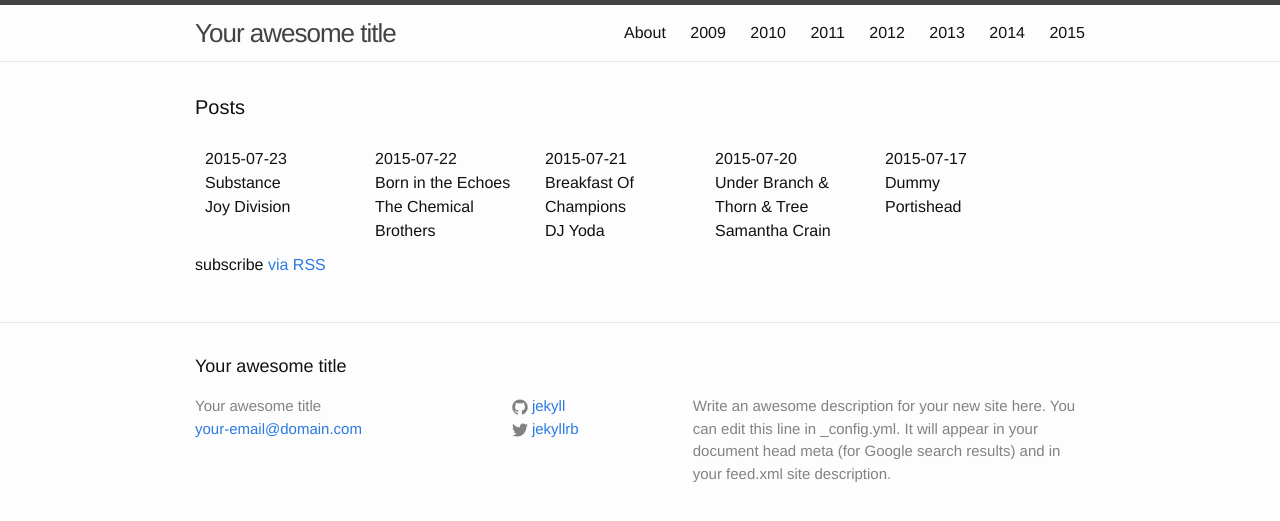
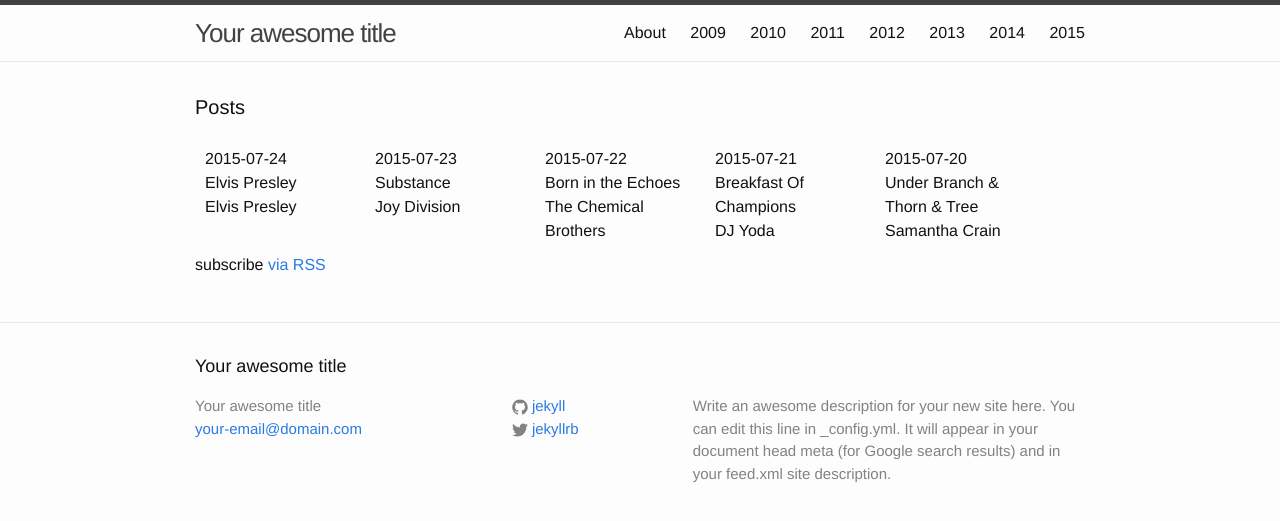
Before and after one commit to karaken12/bbc6musicaotd, a Jekyll site: the page built from site/index.html, in a window 1280 px wide. Shown: the top 521 px of the page. Built offline with Jekyll 4.4.1, drawn with Linux system fonts in a browser that asks for light colours.

Commit message:
Album for 2015-07-24.

```diff
--- a/site/_data/year/2015.yml
+++ b/site/_data/year/2015.yml
@@ -692,3 +692,8 @@
   title: Substance
   twitter: https://twitter.com/BBC6Music/status/624124704161464320
   spotify-id: 7z7Q623XMKn7w6K6BWzOtO
+- date: 2015-07-24
+  artist: Elvis Presley
+  title: Elvis Presley
+  twitter: https://twitter.com/BBC6Music/status/624488235511758848
+  spotify-id: 7GXP5OhYyPVLmcVfO9Iqin
```
